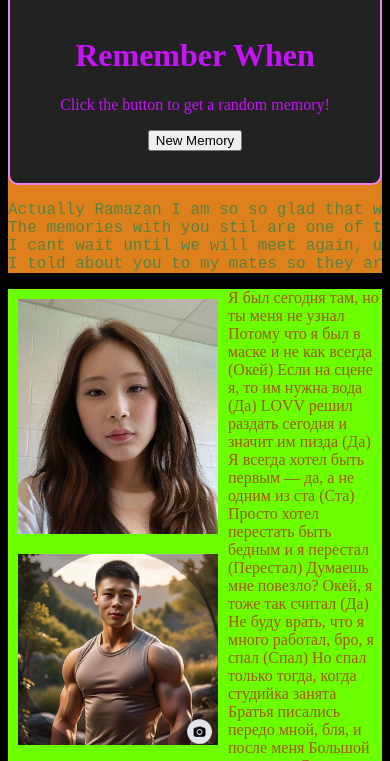
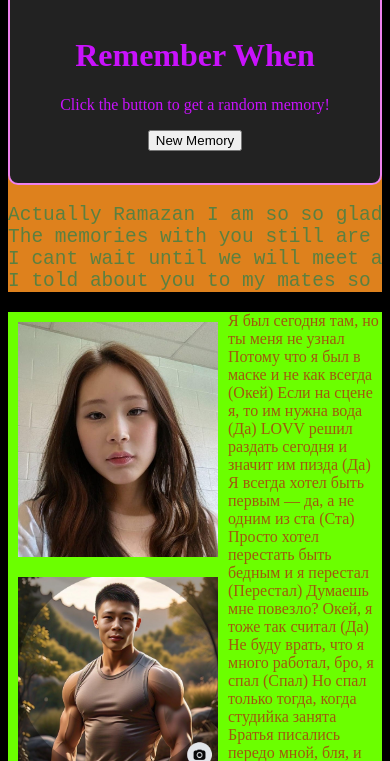
Before and after one commit to Strrq/Friendsite, a plain HTML site: page index.html in a window 390 px wide. Shown: the part 339-1100 px from the top of the page. Drawn offline with Linux system fonts and the light colour scheme.

Commit message:
Update layout for mobile

```diff
--- a/index.html
+++ b/index.html
@@ -19,7 +19,7 @@
           </div>
         <div class="Thanks"><pre id="tysm">
 Actually Ramazan I am so so glad that we became friends.
-The memories with you stil are one of the best!
+The memories with you still are one of the best!
 I cant wait until we will meet again, until we play football together again
 I told about you to my mates so they are excited to meet you too </pre>
         </div>
--- a/style.css
+++ b/style.css
@@ -44,7 +44,7 @@ header{
   }
   #tysm{
     color: #5b8040;
-    font-size: large ;
+    font-size: 5vw ;
     overflow:scroll;
 
   }
```
